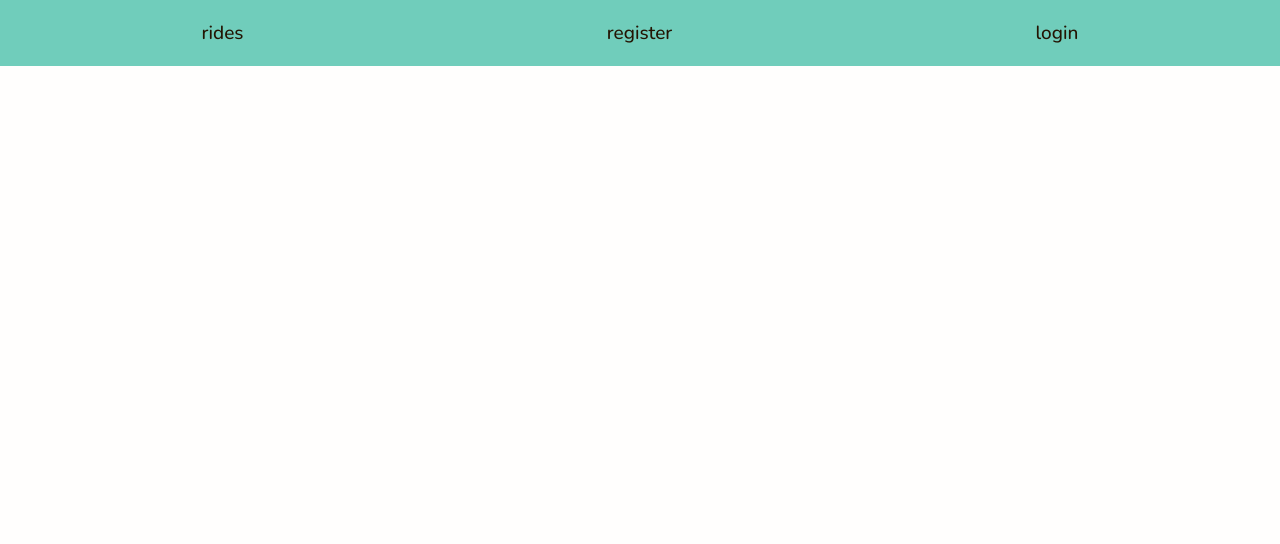
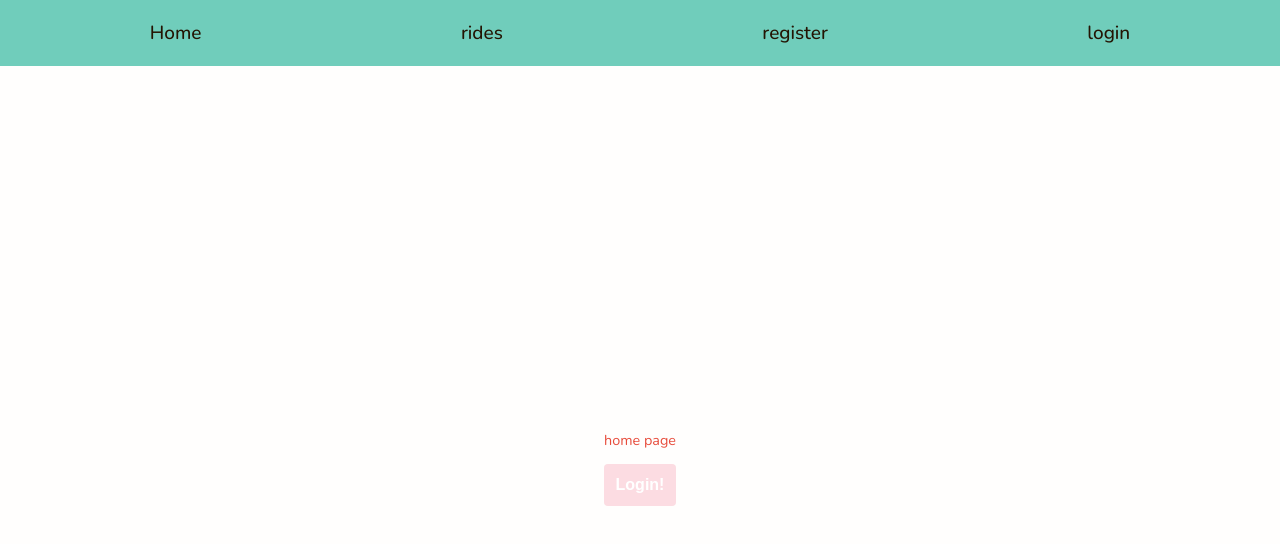
Before and after one commit to maryamalihasanebrahim/adhari_park_frontend, a React (Vite) app: page / in a window 1280 px wide. Shown: the top 544 px of the page. Built offline with nearby package versions, Linux system fonts and the light colour scheme; a web font is replaced by a local one.

Commit message:
created home component

```diff
--- a/src/App.jsx
+++ b/src/App.jsx
@@ -10,7 +10,7 @@ import Form from "./components/Booking"
 import RideDetails from "./components/RideDetails"
 import ViewBookings from "./components/ViewBookings"
 import ViewBooking from "./components/ViewBooking"
-
+import Home from "./components/Home"
 function App() {
   const [user, setUser] = useState(null)
 
@@ -42,6 +42,7 @@ function App() {
           <Route path="/bookings/new/:id" element={<Form user={user} />} />
           <Route path="/bookings" element={<ViewBookings />} />
           <Route path="/bookings/:id" element={<ViewBooking />} />
+          <Route path="/" element={<Home />} />
         </Routes>
       </main>
     </>
--- a/src/components/Booking.jsx
+++ b/src/components/Booking.jsx
@@ -11,8 +11,6 @@ const Form = ({ user }) => {
     time: "",
     persons: 0,
   }
-
-  console.log("FORM", user)
 
   const [ride, setRide] = useState(null)
   const [formState, setFormState] = useState(intialState)
--- /dev/null
+++ b/src/components/Home.jsx
@@ -0,0 +1,13 @@
+import { useNavigate } from "react-router-dom"
+
+const Home = () => {
+  const navigate = useNavigate()
+  return (
+    <>
+      <p> home page</p>
+      <button onClick={() => navigate("/login")}>Login!</button>
+    </>
+  )
+}
+
+export default Home
--- a/src/components/Navbar.jsx
+++ b/src/components/Navbar.jsx
@@ -1,5 +1,5 @@
-import { Link } from 'react-router-dom'
-import '../styles/Nav.css'
+import { Link } from "react-router-dom"
+import "../styles/Nav.css"
 const Navbar = ({ user, handleLogout }) => {
   let userOptions
   if (user) {
@@ -21,13 +21,20 @@ const Navbar = ({ user, handleLogout }) => {
   }
   const publicOptions = (
     <nav className="nav">
+      <Link to="/" className="navDiv">
+        Home
+      </Link>
       <Link className="navDiv" to="/rides">
         rides
       </Link>
 
-      <Link to="/register" className="navDiv" >register</Link>
+      <Link to="/register" className="navDiv">
+        register
+      </Link>
 
-      <Link to="/login" className="navDiv" >login</Link>
+      <Link to="/login" className="navDiv">
+        login
+      </Link>
     </nav>
   )
   return <header>{user ? userOptions : publicOptions}</header>
```
